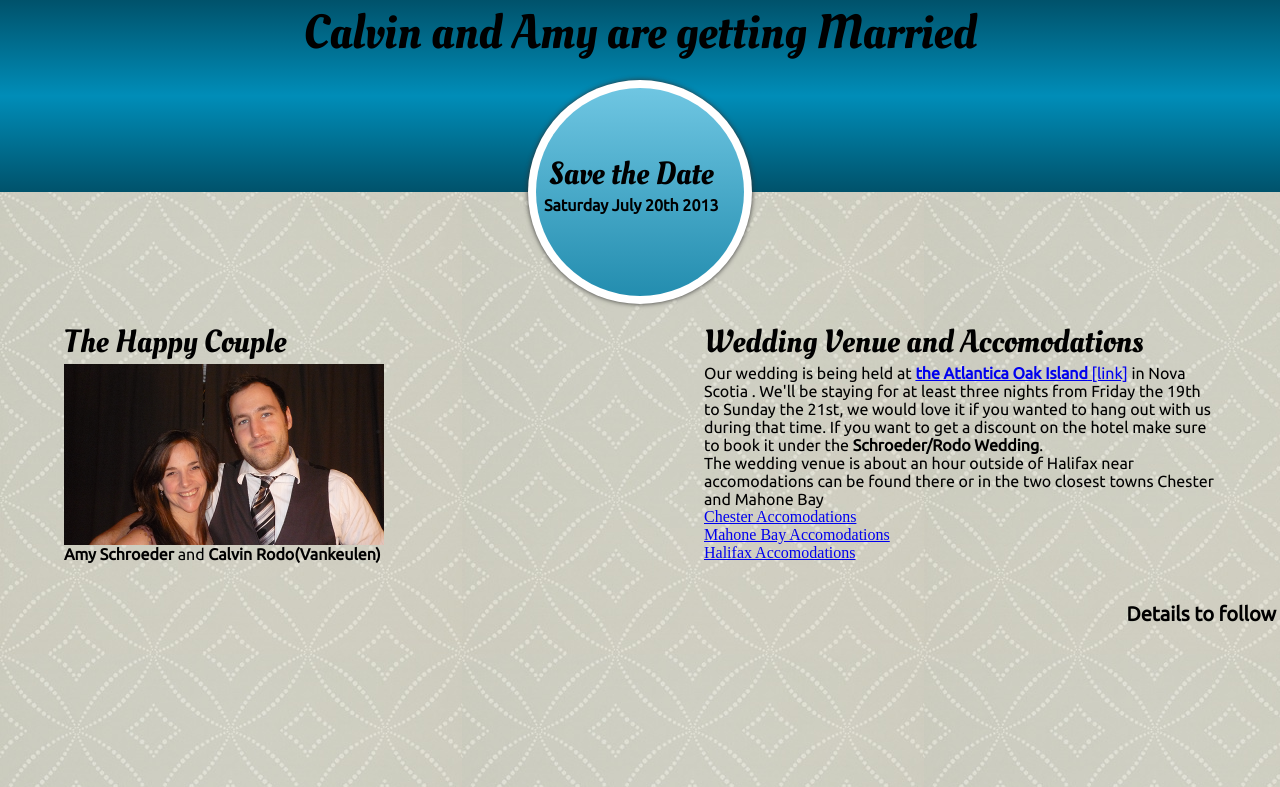
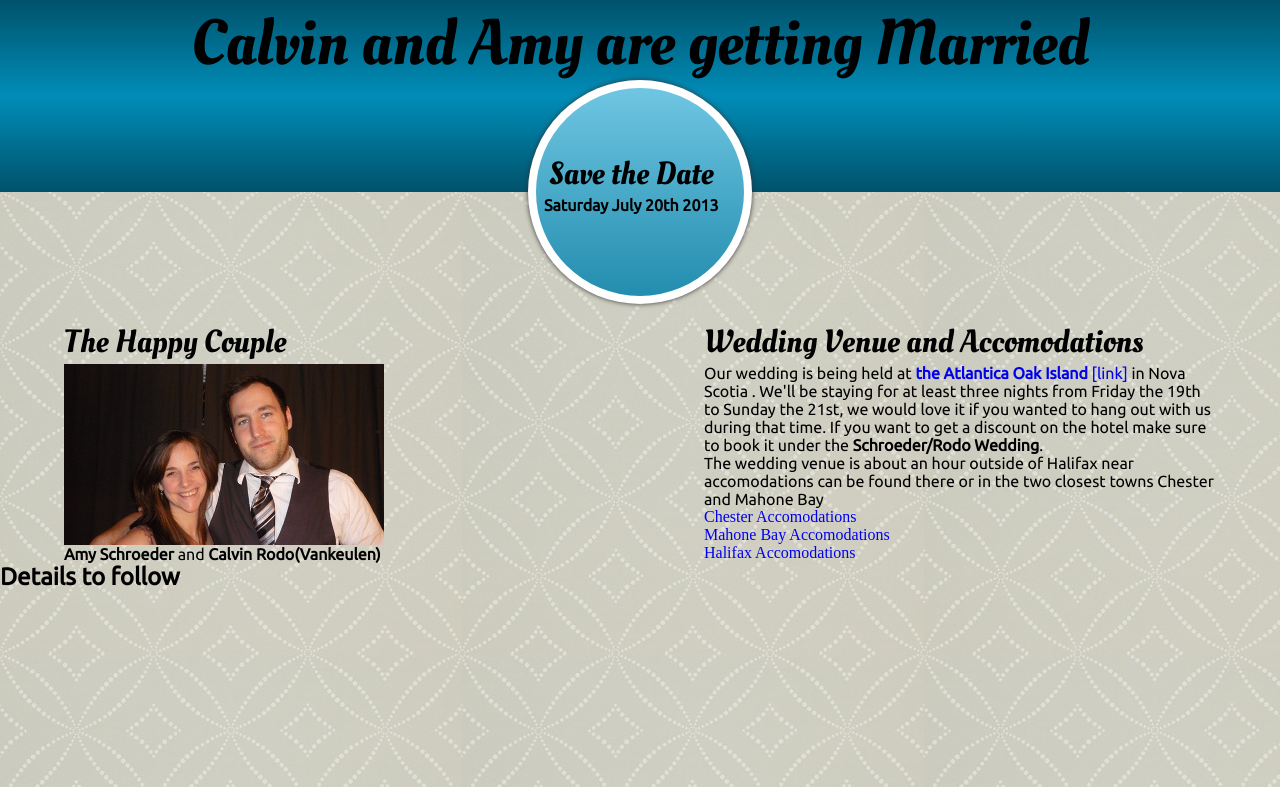
Before and after one commit to CalvinRodo/savethedate, a plain HTML site: page index.html in a window 1280 px wide. Shown: the top 787 px of the page. Drawn offline with Linux system fonts and the light colour scheme.

Commit message:
getting rid of the foundation framework

```diff
--- a/index.html
+++ b/index.html
@@ -22,8 +22,10 @@
 				</div>
 			</div>
 		</div>
+
 		<div class="mainbody">
 
+			<div class="row">
 				<div class="us">
 					<h2>The Happy Couple</h2>
 					<img src="./images/newyears320.png" alt="Calvin and Amy, New Years 2011">
@@ -40,10 +42,11 @@
 						<li><a href="http://www.expedia.ca/Halifax">Halifax Accomodations</a></li>
 					</ul>
 				</div>
+			</div>
 			<div class="details">
-					<p><strong>Details to follow</strong></p>
+				<p><strong>Details to follow</p>
 			</div>
 		</div>
-		</div>
+
 	</body>
 </html>
--- a/sass/screen.scss
+++ b/sass/screen.scss
@@ -33,15 +33,22 @@ $ubuntu: 'Ubuntu', sans-serif;
 
 p{
 	font-family: $ubuntu;
+	font-size: 1em;
 }
+
 h1{
 	font-family: $oleo;
-	font-size: 3em;
+	font-size: 4em;
 }
 
 h2{
 	font-family: $oleo;
 	font-size: 2em;
+	// line-height: 1.25;
+}
+
+a{
+	text-decoration: none;
 }
 
 .header{
@@ -61,21 +68,22 @@ h2{
 	z-index: 1;
 	background-image: url("../images/wp2.jpg");
 	background-width: 100%;
+	.row{
 		.us{
+			margin-left: 5%;
+			margin-top: 8em;
 			float: left;
 			display: inline-block;
 			width: 40%;
-		margin-top: 8em;
-		margin-left: 5%;
 			clear: left;
 		}
 
 		.venue{
+			margin-right: 5%;
+			margin-top: 8em;
 			float: right;
 			display: inline-block;
 			width: 40%;
-		margin-top: 8em;
-		margin-right: 5%;
 			ul{
 				li{
 					list-style-type: none;
@@ -83,25 +91,20 @@ h2{
 			}
 			clear: right;
 		}
+	}
 
 	.details{
-		display: inline-block;
-		font-size: 15pt;
+		position: relative;
+		font-size: 1.5em;
 		clear: both;
-		position: relative;
-		left: 43%;
-		margin-top: 2em;
-
+		margin-top: 20em;
 	}
 }
-
-
 
 .save{
 	@include position-center(7em);
 	margin-top:  -7em;
 	@include circle(14em);
-
 	background-color: $white;
 	@include single-box-shadow();
 	z-index: 1;
```
Also changed, not shown: stylesheets/screen.css. Lines whose indentation alone changed are shown as unchanged.
